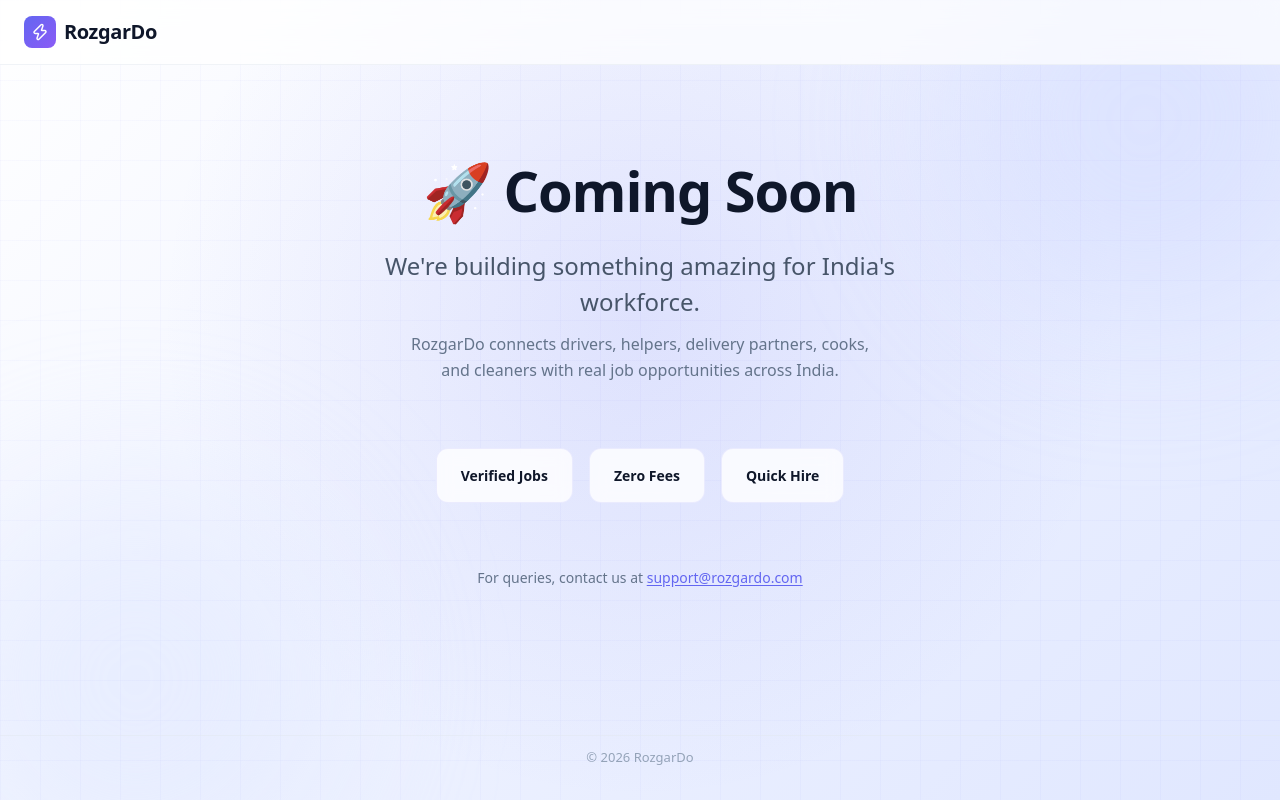
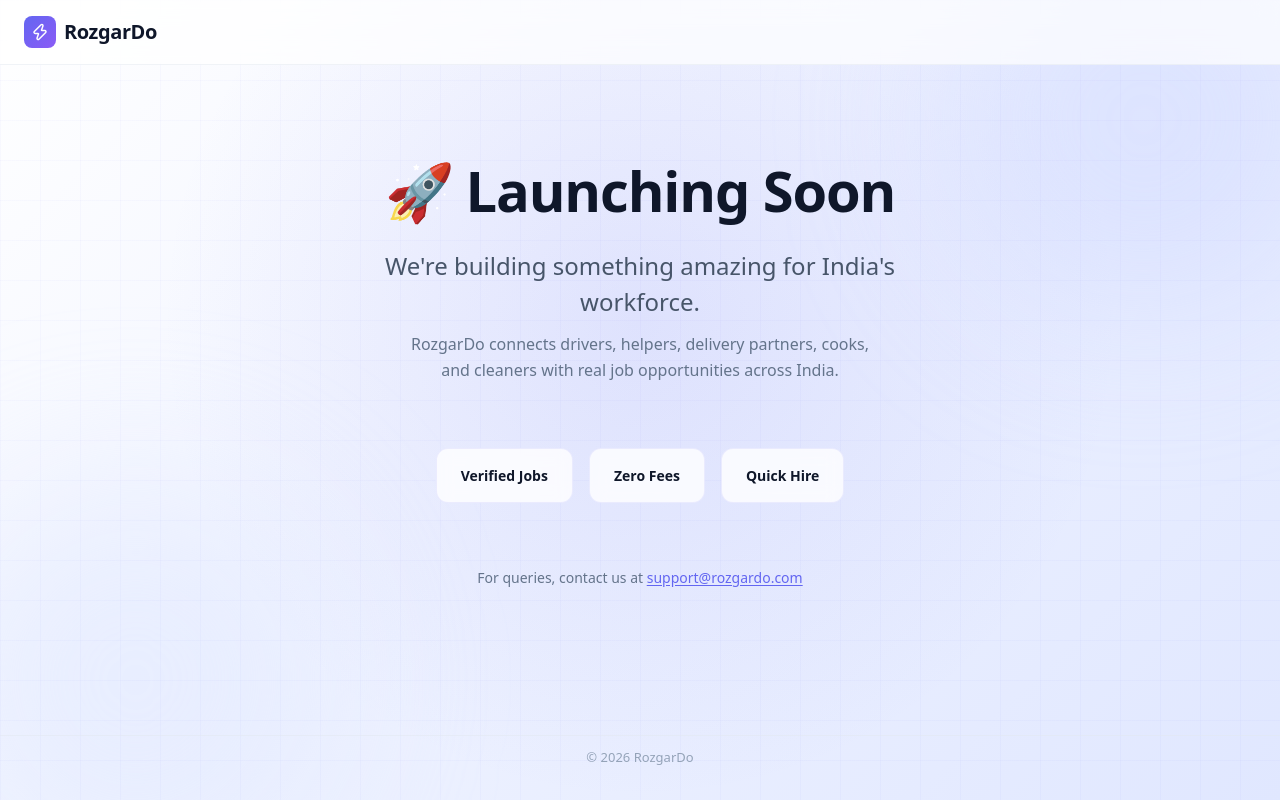
Before and after one commit to RozgarDo/rozgardo-frontend, a React (Vite) app: page /onboarding in a window 1280 px wide. Built offline with nearby package versions, Linux system fonts and the light colour scheme.

Commit message:
Updated lunching soon

```diff
--- a/src/pages/onboarding/Onboarding.jsx
+++ b/src/pages/onboarding/Onboarding.jsx
@@ -106,7 +106,7 @@ const Onboarding = () => {
             gap: 12
           }}>
             <span>🚀</span>
-            <span>Coming Soon</span>
+            <span>Launching Soon</span>
           </h1>
 
           {/* Subheading */}
```
